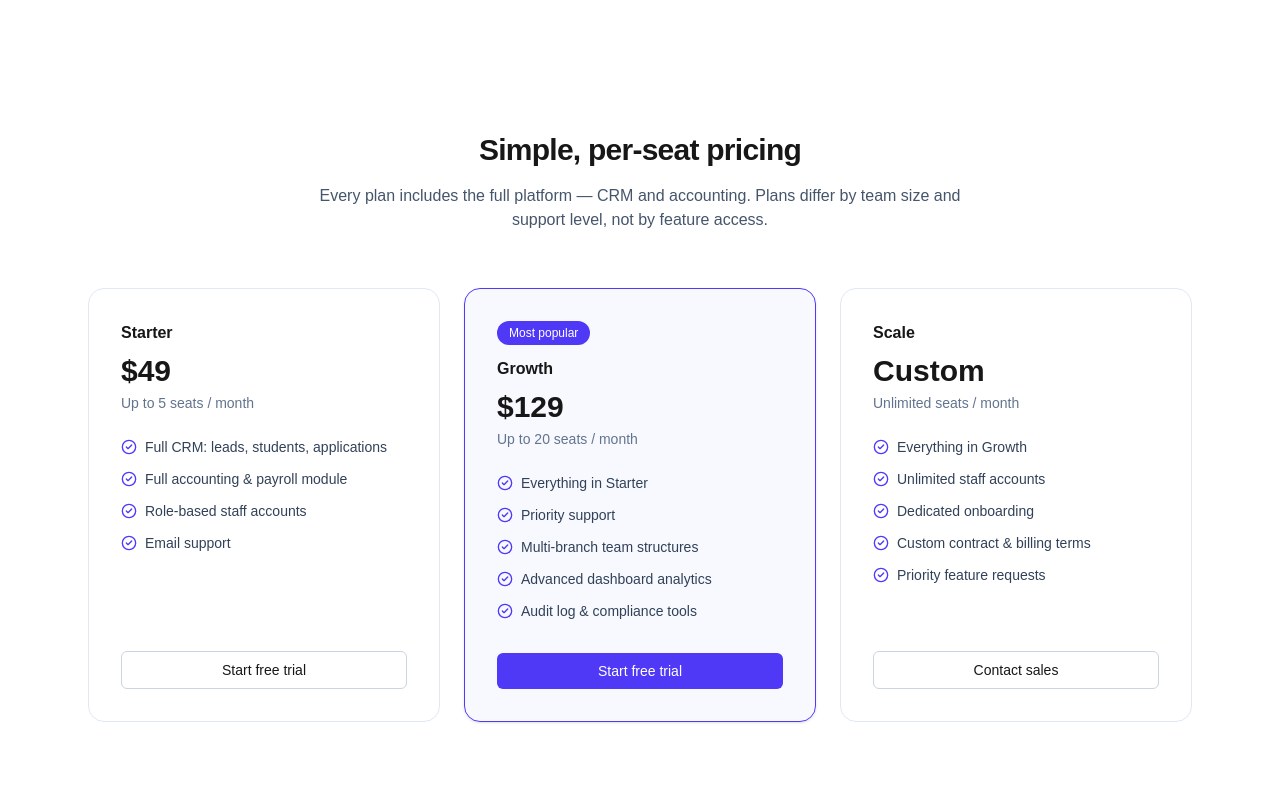
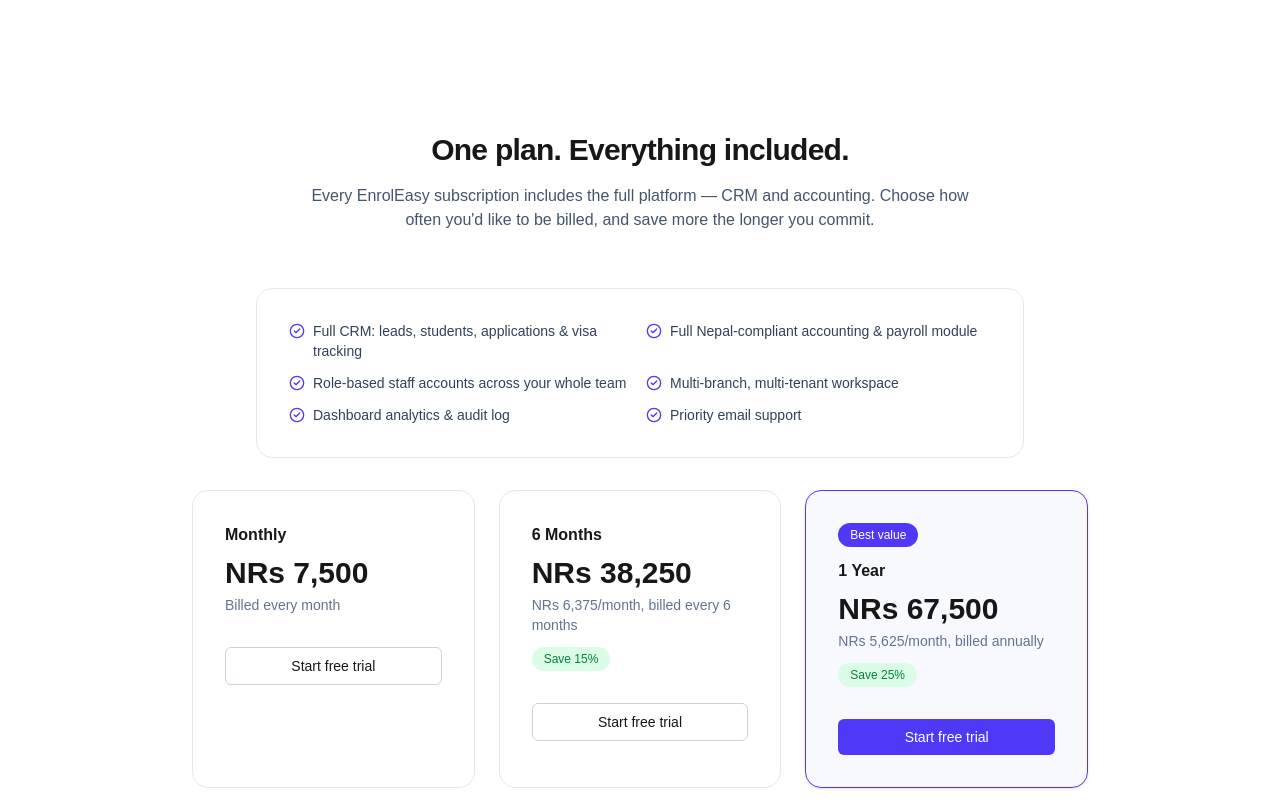
Before and after one commit to realbigyan/enroleasy, a Next.js app: page / in a window 1280 px wide. Shown: the part 3920-4720 px from the top of the page. Built offline with nearby package versions, Linux system fonts and the light colour scheme.

Commit message:
Update landing page pricing to NRS billing terms

```diff
--- a/src/app/page.tsx
+++ b/src/app/page.tsx
@@ -84,47 +84,36 @@
   { icon: CheckCircle2, title: "Secure account recovery", body: "Built-in password reset and email-change flows, with confirmation steps at every point." },
 ];
 
+const planFeatures = [
+  "Full CRM: leads, students, applications & visa tracking",
+  "Full Nepal-compliant accounting & payroll module",
+  "Role-based staff accounts across your whole team",
+  "Multi-branch, multi-tenant workspace",
+  "Dashboard analytics & audit log",
+  "Priority email support",
+];
+
 const pricing = [
   {
-    name: "Starter",
-    price: "$49",
-    seats: "Up to 5 seats",
-    cta: "Start free trial",
+    term: "Monthly",
+    price: "NRs 7,500",
+    billedAs: "Billed every month",
+    savings: null,
     highlight: false,
-    features: [
-      "Full CRM: leads, students, applications",
-      "Full accounting & payroll module",
-      "Role-based staff accounts",
-      "Email support",
-    ],
   },
   {
-    name: "Growth",
-    price: "$129",
-    seats: "Up to 20 seats",
-    cta: "Start free trial",
-    highlight: true,
-    features: [
-      "Everything in Starter",
-      "Priority support",
-      "Multi-branch team structures",
-      "Advanced dashboard analytics",
-      "Audit log & compliance tools",
-    ],
+    term: "6 Months",
+    price: "NRs 38,250",
+    billedAs: "NRs 6,375/month, billed every 6 months",
+    savings: "Save 15%",
+    highlight: false,
   },
   {
-    name: "Scale",
-    price: "Custom",
-    seats: "Unlimited seats",
-    cta: "Contact sales",
-    highlight: false,
-    features: [
-      "Everything in Growth",
-      "Unlimited staff accounts",
-      "Dedicated onboarding",
-      "Custom contract & billing terms",
-      "Priority feature requests",
-    ],
+    term: "1 Year",
+    price: "NRs 67,500",
+    billedAs: "NRs 5,625/month, billed annually",
+    savings: "Save 25%",
+    highlight: true,
   },
 ];
 
@@ -138,8 +127,8 @@
     a: "Yes — every plan starts with a free 14-day trial, no credit card required.",
   },
   {
-    q: "Does every plan include the accounting module?",
-    a: "Yes. Every plan — Starter, Growth, and Scale — includes the full platform: CRM and accounting. Plans differ by team size and support level, not by feature access.",
+    q: "Does every billing option include the accounting module?",
+    a: "Yes. There's one plan with the full platform — CRM and accounting — for every organization. Monthly, 6-month, and annual billing only change how often you're charged and how much you save; every feature is always included.",
   },
   {
     q: "Can my whole team use it, or is this just for one person?",
@@ -331,36 +320,45 @@
       <section id="pricing" className="py-24">
         <div className="mx-auto max-w-6xl px-6">
           <div className="mx-auto max-w-2xl text-center">
-            <h2 className="text-3xl font-bold tracking-tight">Simple, per-seat pricing</h2>
+            <h2 className="text-3xl font-bold tracking-tight">One plan. Everything included.</h2>
             <p className="mt-4 text-slate-600">
-              Every plan includes the full platform — CRM and accounting. Plans differ by
-              team size and support level, not by feature access.
+              Every EnrolEasy subscription includes the full platform — CRM and accounting.
+              Choose how often you&apos;d like to be billed, and save more the longer you commit.
             </p>
           </div>
-          <div className="mt-14 grid gap-6 sm:grid-cols-3">
+
+          <div className="mx-auto mt-14 max-w-3xl rounded-2xl border border-slate-200 bg-white p-8">
+            <ul className="grid gap-3 sm:grid-cols-2">
+              {planFeatures.map((f) => (
+                <li key={f} className="flex items-start gap-2 text-sm text-slate-700">
+                  <CheckCircle2 className="mt-0.5 h-4 w-4 flex-shrink-0 text-indigo-600" />
+                  {f}
+                </li>
+              ))}
+            </ul>
+          </div>
+
+          <div className="mx-auto mt-8 grid max-w-4xl gap-6 sm:grid-cols-3">
             {pricing.map((p) => (
               <div
-                key={p.name}
+                key={p.term}
                 className={`flex flex-col rounded-2xl border p-8 ${
                   p.highlight ? "border-indigo-600 bg-indigo-50/50 shadow-sm" : "border-slate-200 bg-white"
                 }`}
               >
                 {p.highlight && (
                   <span className="mb-3 w-fit rounded-full bg-indigo-600 px-3 py-1 text-xs font-medium text-white">
-                    Most popular
+                    Best value
                   </span>
                 )}
-                <h3 className="font-semibold">{p.name}</h3>
+                <h3 className="font-semibold">{p.term}</h3>
                 <p className="mt-2 text-3xl font-bold">{p.price}</p>
-                <p className="mt-1 text-sm text-slate-500">{p.seats} / month</p>
-                <ul className="mt-6 flex-1 space-y-3">
-                  {p.features.map((f) => (
-                    <li key={f} className="flex items-start gap-2 text-sm text-slate-700">
-                      <CheckCircle2 className="mt-0.5 h-4 w-4 flex-shrink-0 text-indigo-600" />
-                      {f}
-                    </li>
-                  ))}
-                </ul>
+                <p className="mt-1 text-sm text-slate-500">{p.billedAs}</p>
+                {p.savings && (
+                  <span className="mt-3 w-fit rounded-full bg-green-100 px-3 py-1 text-xs font-medium text-green-700">
+                    {p.savings}
+                  </span>
+                )}
                 <Link
                   href="/register"
                   className={`mt-8 rounded-md px-4 py-2 text-center text-sm font-medium ${
@@ -369,7 +367,7 @@
                       : "border border-slate-300 bg-white hover:bg-slate-50"
                   }`}
                 >
-                  {p.cta}
+                  Start free trial
                 </Link>
               </div>
             ))}
```
